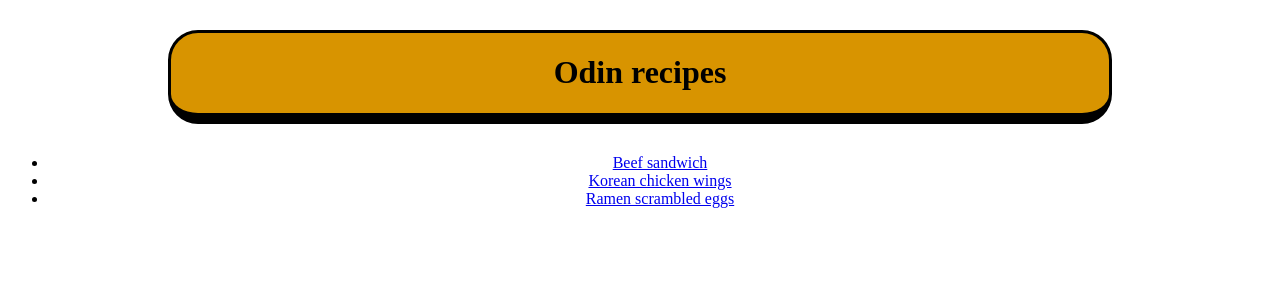
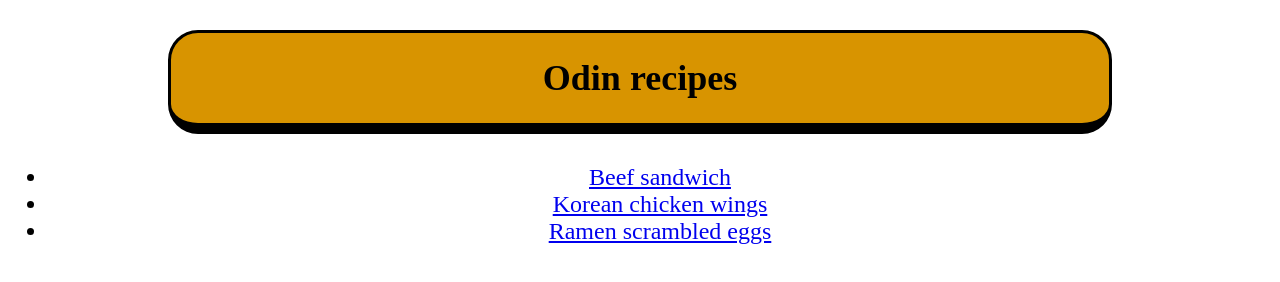
Before and after one commit to Lost-Stardust/odin-recipes, a plain HTML site: page index.html in a window 1280 px wide. Drawn offline with Linux system fonts and the light colour scheme.

Commit message:
Add font-size for class heading1 & recipe-list

```diff
--- a/style.css
+++ b/style.css
@@ -10,4 +10,8 @@
     margin: 30px;
     margin-right: 160px;
     margin-left: 160px;
+    font-size: large;
 }
+.recipe-list {
+    font-size: x-large;
+}
```
